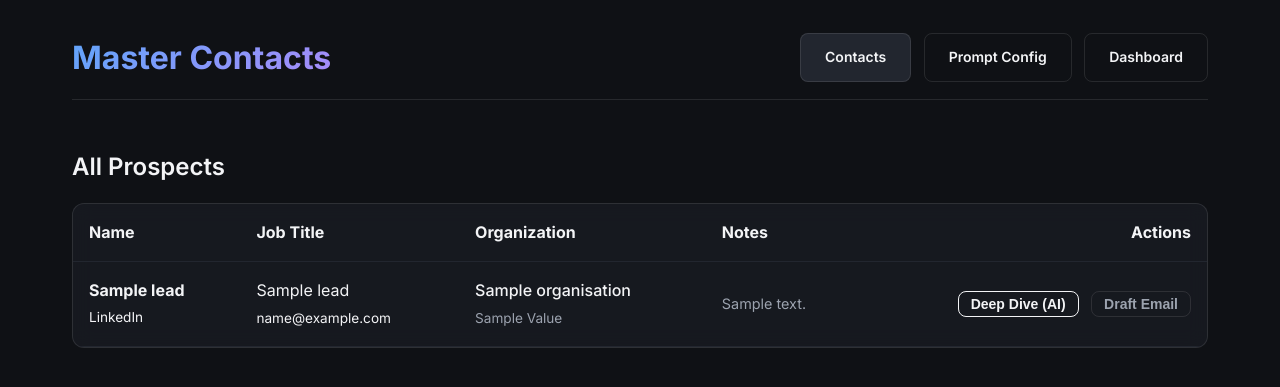
After one commit to kanwarsx-prog/Halo-Leads, a FastAPI app: template app/templates/contacts.html in a window 1280 px wide. The commit adds this page. Shown: the top 387 px of the page. Run offline with FastAPI, Linux system fonts and the light colour scheme; the template is opened without the code that fills it: most values are stand-ins (such as "Sample title", 1, 10 or a date in 2020); parts of the project's set-up code (start-up, migrations or seed data) failed here and were passed over.

Commit message:
Add Master Contacts tab with unified outreach interface

```diff
--- a/app/templates/config.html
+++ b/app/templates/config.html
@@ -8,6 +8,10 @@
 <body>
     <div class="container">
         <header>
+            <div style="margin-bottom: 1rem;">
+                <a href="/ui/contacts" class="btn btn-secondary" style="margin-right: 0.5rem;">Contacts</a>
+                <a href="/" class="btn btn-secondary">Dashboard</a>
+            </div>
             <div>
                 <a href="/ui" class="text-sm" style="display: inline-block; margin-bottom: 0.5rem;">&larr; Back to Dashboard</a>
                 <h1>AI Prompt Configuration</h1>
--- /dev/null
+++ b/app/templates/contacts.html
@@ -0,0 +1,103 @@
+<!DOCTYPE html>
+<html lang="en">
+<head>
+    <meta charset="UTF-8">
+    <meta name="viewport" content="width=device-width, initial-scale=1.0">
+    <title>Master Contacts</title>
+    <link rel="stylesheet" href="/static/styles.css">
+    <script src="https://cdn.jsdelivr.net/npm/marked/marked.min.js"></script>
+</head>
+<body>
+    <div class="container">
+        <header>
+            <h1>Master Contacts</h1>
+            <div>
+                <a href="/ui/contacts" class="btn btn-secondary" style="margin-right: 0.5rem; background: var(--bg-surface-hover);">Contacts</a>
+                <a href="/ui/config" class="btn btn-secondary" style="margin-right: 0.5rem;">Prompt Config</a>
+                <a href="/" class="btn btn-secondary">Dashboard</a>
+            </div>
+        </header>
+
+        <h2 class="mt-8 mb-4">All Prospects</h2>
+        <div class="table-container card" style="padding: 0; overflow-x: auto;">
+            <table style="width: 100%; text-align: left; border-collapse: collapse;">
+                <thead>
+                    <tr style="border-bottom: 1px solid var(--bg-surface-hover);">
+                        <th style="padding: 1rem;">Name</th>
+                        <th style="padding: 1rem;">Job Title</th>
+                        <th style="padding: 1rem;">Organization</th>
+                        <th style="padding: 1rem;">Notes</th>
+                        <th style="padding: 1rem; text-align: right;">Actions</th>
+                    </tr>
+                </thead>
+                <tbody>
+                    {% for lead in contacts %}
+                    <tr style="border-bottom: 1px solid var(--bg-surface-hover);">
+                        <td style="padding: 1rem;">
+                            <strong>{{ lead.name }}</strong>
+                            {% if lead.linkedin_url %}
+                            <br>
+                            <a href="{{ lead.linkedin_url }}" target="_blank" style="color: var(--primary); font-size: 0.85rem;">LinkedIn</a>
+                            {% endif %}
+                        </td>
+                        <td style="padding: 1rem;">
+                            <div style="margin-bottom: 0.25rem;">{{ lead.job_title }}</div>
+                            {% if lead.email %}
+                            <div style="font-size: 0.85rem; color: var(--primary);">
+                                <a href="mailto:{{ lead.email }}" style="color: inherit; text-decoration: none;">{{ lead.email }}</a>
+                                {% if lead.email_is_guessed %}
+                                <span class="badge badge-warning" style="font-size: 0.65rem; padding: 0.15rem 0.4rem; margin-left: 0.25rem;" title="Inferred based on corporate email patterns">Assumed</span>
+                                {% endif %}
+                            </div>
+                            {% endif %}
+                        </td>
+                        <td style="padding: 1rem;">
+                            <a href="/ui/organisations/{{ lead.organisation.id }}" style="color: var(--text-primary); text-decoration: none; font-weight: 500;">
+                                {{ lead.organisation.name }}
+                            </a>
+                            <div style="font-size: 0.85rem; color: var(--text-secondary); margin-top: 0.25rem;">
+                                {{ lead.organisation.pipeline_stage.value | title | replace('_', ' ') }}
+                            </div>
+                        </td>
+                        <td style="padding: 1rem; font-size: 0.9rem; color: var(--text-secondary);">
+                            <div id="contact-notes-{{ lead.id }}" class="markdown-content" style="max-height: 100px; overflow-y: auto;">{{ lead.notes or '' }}</div>
+                        </td>
+                        <td style="padding: 1rem; text-align: right; white-space: nowrap;">
+                            <button class="btn btn-secondary text-sm deep-dive-btn" data-org-id="{{ lead.organisation.id }}" data-contact-id="{{ lead.id }}" style="padding: 0.25rem 0.75rem; margin-right: 0.5rem; border-color: var(--primary); color: var(--primary);">
+                                Deep Dive (AI)
+                            </button>
+                            <button class="btn btn-secondary text-sm draft-email-btn" data-org-id="{{ lead.organisation.id }}" data-contact-id="{{ lead.id }}" style="padding: 0.25rem 0.75rem;">
+                                Draft Email
+                            </button>
+                        </td>
+                    </tr>
+                    <tr id="email-draft-row-{{ lead.id }}" style="display: {% if lead.latest_email_draft %}table-row{% else %}none{% endif %}; background: rgba(0,0,0,0.2);">
+                        <td colspan="5" style="padding: 1rem;">
+                            <div style="display: flex; justify-content: space-between; align-items: center; margin-bottom: 0.5rem;">
+                                <strong style="color: var(--accent);">AI Drafted Outreach</strong>
+                                <div style="display: flex; gap: 1rem; align-items: center;">
+                                    <span class="text-sm draft-spinner" style="display: none; color: var(--warning);">Drafting...</span>
+                                    <label class="text-sm" style="display: flex; align-items: center; gap: 0.25rem;">
+                                        <input type="checkbox" id="email-attach-{{ lead.id }}" checked>
+                                        Include Slide Deck
+                                    </label>
+                                    <button class="btn btn-primary text-sm send-email-btn" data-org-id="{{ lead.organisation.id }}" data-contact-id="{{ lead.id }}" style="padding: 0.25rem 0.75rem; display: {% if lead.latest_email_draft %}inline-block{% else %}none{% endif %};">
+                                        Send Email
+                                    </button>
+                                </div>
+                            </div>
+                            <div style="margin-bottom: 0.5rem; display: flex; align-items: center; gap: 0.5rem;">
+                                <span class="text-sm" style="color: var(--text-secondary);">To:</span>
+                                <input type="email" id="email-to-{{ lead.id }}" value="{{ lead.email or '' }}" class="form-control" style="background: var(--bg-surface); border: 1px solid var(--border); color: var(--text-primary); padding: 0.25rem 0.5rem; border-radius: 4px; width: 300px;">
+                            </div>
+                            <textarea id="email-draft-{{ lead.id }}" class="email-draft-text" style="width: 100%; min-height: 150px; padding: 1rem; background: var(--bg-surface); border: 1px solid var(--border); border-radius: 8px; color: var(--text-primary); font-family: inherit; resize: vertical;">{{ lead.latest_email_draft or '' }}</textarea>
+                        </td>
+                    </tr>
+                    {% endfor %}
+                </tbody>
+            </table>
+        </div>
+    </div>
+    <script src="/static/app.js?v=2"></script>
+</body>
+</html>
--- a/app/templates/detail.html
+++ b/app/templates/detail.html
@@ -14,6 +14,7 @@
                 <h1>{{ org.name }}</h1>
             </div>
             <div>
+                <a href="/ui/contacts" class="btn btn-secondary" style="margin-right: 0.5rem;">Contacts</a>
                 <a href="/ui/config" class="btn btn-secondary" style="margin-right: 0.5rem;">Prompt Config</a>
                 <button id="delete-org-btn" data-org-id="{{ org.id }}" class="btn btn-secondary" style="margin-right: 0.5rem; background-color: var(--danger); border-color: var(--danger);">Delete Org</button>
                 <button id="trigger-research-btn" data-org-id="{{ org.id }}"
--- a/app/templates/index.html
+++ b/app/templates/index.html
@@ -11,6 +11,7 @@
         <header>
             <h1>Prospecting Pipeline</h1>
             <div>
+                <a href="/ui/contacts" class="btn btn-secondary" style="margin-right: 0.5rem;">Contacts</a>
                 <a href="/ui/config" class="btn btn-secondary" style="margin-right: 0.5rem;">Prompt Config</a>
                 <a href="/docs" target="_blank" class="btn btn-secondary">API Docs</a>
             </div>
```
Also changed, not shown: app/routes/ui.py (+10 -0 lines).
